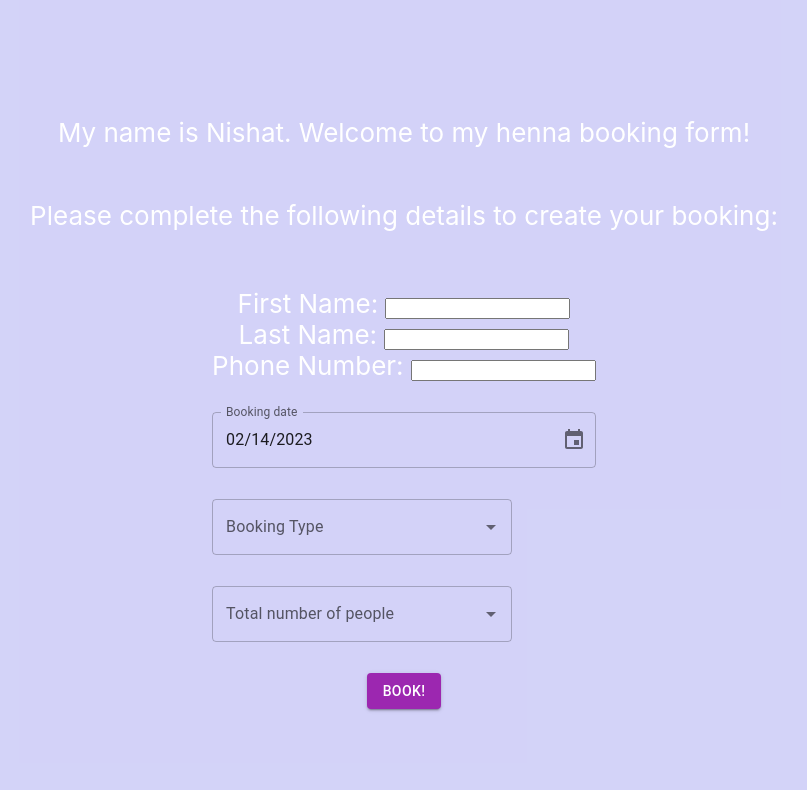
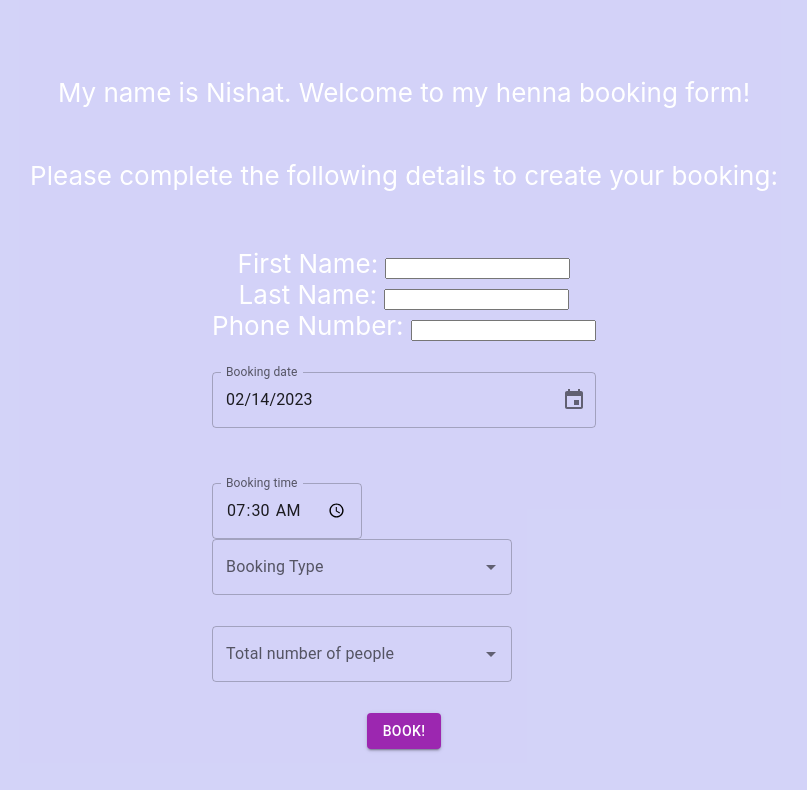
Before and after one commit to nsiahtkha20431/HennaBookingApp, a React (Create React App) app in the folder frontend/: page / in a window 1280 px wide. Shown: the top 790 px of the page, without its empty margins (236-1043 px from the left). Built offline with nearby package versions, Linux system fonts and the light colour scheme.

Commit message:
Added time-picker

```diff
--- a/frontend/src/App.js
+++ b/frontend/src/App.js
@@ -4,9 +4,10 @@ import React from 'react';
 import dayjs from 'dayjs';
 import Stack from '@mui/material/Stack';
 import { LocalizationProvider } from '@mui/x-date-pickers/LocalizationProvider';
+import { TimePicker } from '@mui/x-date-pickers/TimePicker';
 import { AdapterDayjs } from '@mui/x-date-pickers/AdapterDayjs';
 import Button from '@mui/material/Button';
-import ButtonGroup from '@mui/material/Button';
+// import ButtonGroup from '@mui/material/Button';
 import Autocomplete from '@mui/material/Autocomplete';
 import TextField from '@mui/material/TextField';
 import { DesktopDatePicker } from '@mui/x-date-pickers/DesktopDatePicker';
@@ -76,6 +77,26 @@ function App() { //function for the whole app
                 onChange={handleChange}
                 renderInput={(params) => <TextField {...params} />}
               /><br></br>
+
+              {/* <TimePicker
+                label="Time"
+                value={value}
+                onChange={handleChange}
+                renderInput={(params) => <TextField {...params} />}
+              /> */}
+              <TextField
+        id="time"
+        label="Booking time"
+        type="time"
+        defaultValue="07:30"
+        InputLabelProps={{
+          shrink: true,
+        }}
+        inputProps={{
+          step: 300, // 5 min
+        }}
+        sx={{ width: 150 }}
+      />
             </Stack>
           </LocalizationProvider>
 
```
